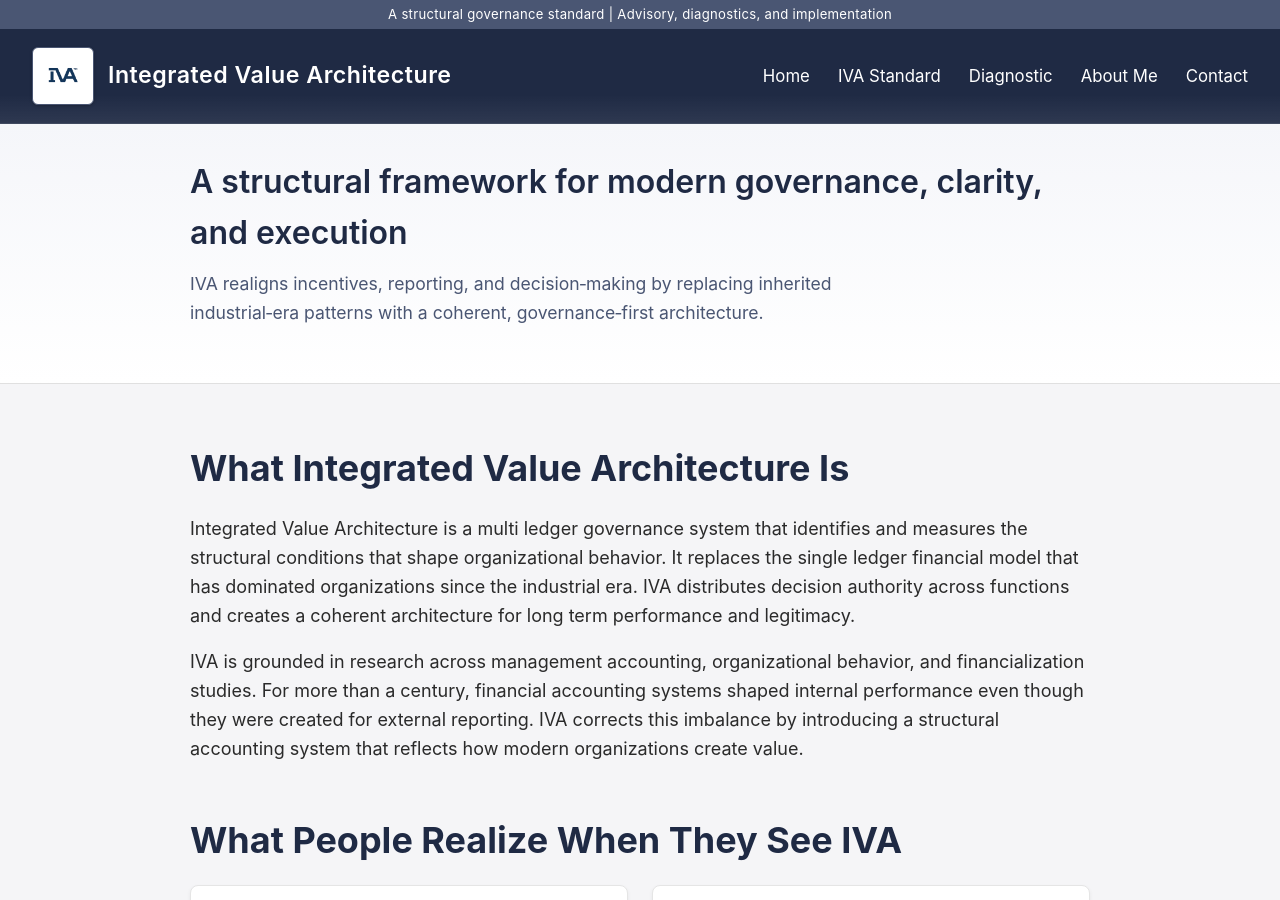
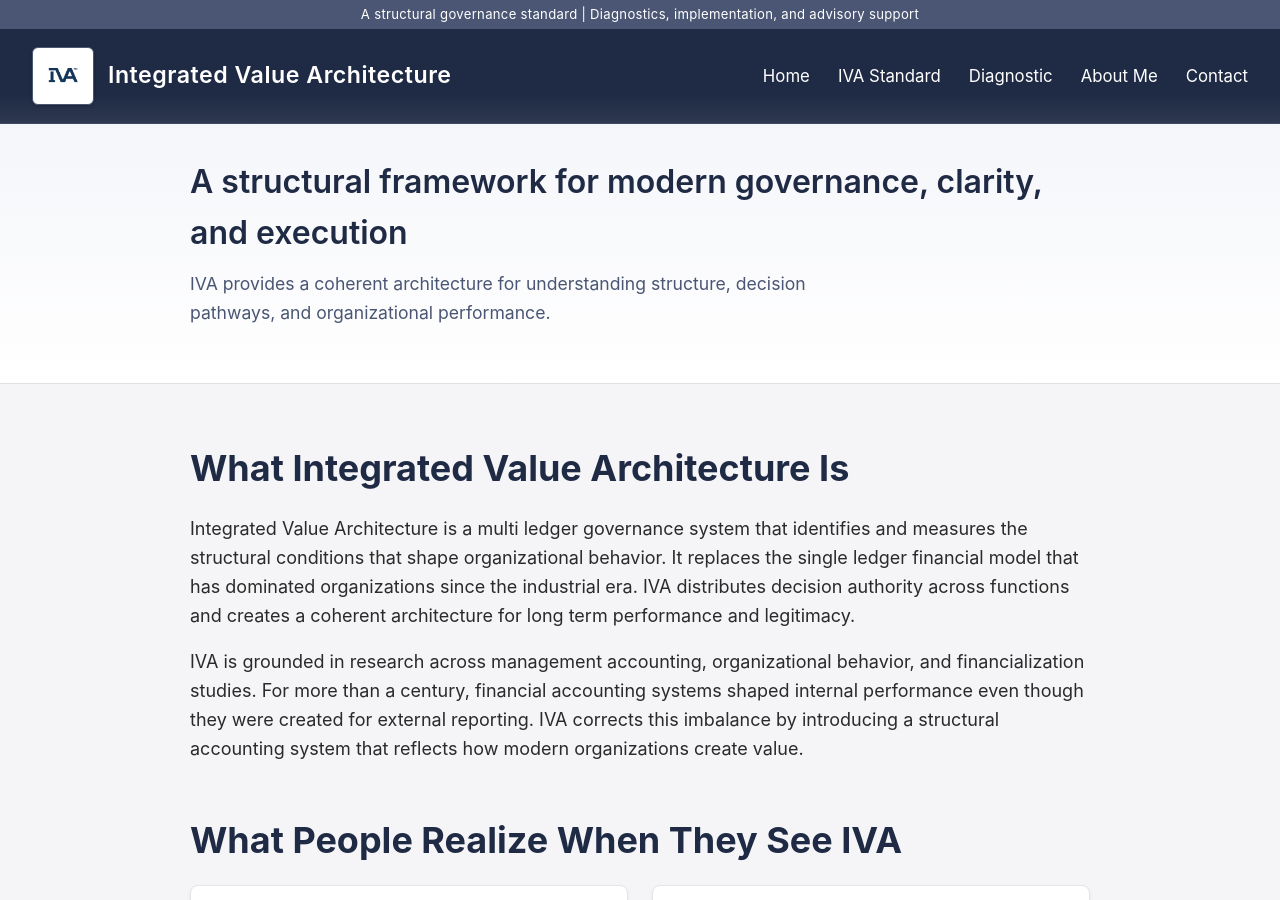
Before and after one commit to efost7873/integratedvaluearchitecture.com, a Jekyll site: the page built from index.md, in a window 1280 px wide and 900 px high. Built offline with Jekyll 4.4.1, drawn with Linux system fonts in a browser that asks for light colours.

Commit message:
Update header.html

```diff
--- a/_includes/header.html
+++ b/_includes/header.html
@@ -1,6 +1,13 @@
 <!-- Identity Bar -->
-<div style="background: #4A5673; color: white; font-size: 0.82rem; padding: 4px 32px; text-align: center; letter-spacing: 0.3px;">
-  A structural governance standard | Advisory, diagnostics, and implementation
+<div style="
+  background: #4A5673;
+  color: white;
+  font-size: 0.82rem;
+  padding: 4px 32px;
+  text-align: center;
+  letter-spacing: 0.3px;
+">
+  A structural governance standard | Diagnostics, implementation, and advisory support
 </div>
 
 <!-- Main Header -->
@@ -13,7 +20,15 @@
   transition: padding 0.25s ease, box-shadow 0.25s ease;
 ">
 
-  <div id="iva-header-inner" style="display: flex; justify-content: space-between; align-items: center; padding: 18px 32px; flex-wrap: wrap; gap: 16px; transition: padding 0.25s ease;">
+  <div id="iva-header-inner" style="
+    display: flex;
+    justify-content: space-between;
+    align-items: center;
+    padding: 18px 32px;
+    flex-wrap: wrap;
+    gap: 16px;
+    transition: padding 0.25s ease;
+  ">
 
     <!-- Logo + Identity -->
     <div style="display: flex; align-items: center; gap: 14px;">
@@ -23,7 +38,13 @@
         style="height: 44px; background: white; padding: 6px 8px; border-radius: 6px; border: 1px solid #4A5673; box-shadow: 0 1px 3px rgba(0,0,0,0.25); transition: height 0.25s ease;"
         id="iva-logo"
       >
-      <div id="iva-title" style="color: white; font-size: 1.45rem; font-weight: 600; letter-spacing: 0.5px; transition: font-size 0.25s ease;">
+      <div id="iva-title" style="
+        color: white;
+        font-size: 1.45rem;
+        font-weight: 600;
+        letter-spacing: 0.5px;
+        transition: font-size 0.25s ease;
+      ">
         Integrated Value Architecture
       </div>
     </div>
@@ -111,7 +132,7 @@
 
 </header>
 
-<!-- Hero Band (left-aligned, micro-fade) -->
+<!-- Hero Band -->
 <div id="iva-hero" style="
   background: linear-gradient(180deg, #F5F6FA 0%, #FFFFFF 100%);
   padding: 32px 32px 40px;
@@ -123,7 +144,7 @@
       A structural framework for modern governance, clarity, and execution
     </h2>
     <p style="margin-top: 12px; font-size: 1.1rem; color: #4A5673; line-height: 1.6; max-width: 700px;">
-      IVA realigns incentives, reporting, and decision‑making by replacing inherited industrial‑era patterns with a coherent, governance‑first architecture.
+      IVA provides a coherent architecture for understanding structure, decision pathways, and organizational performance.
     </p>
   </div>
 </div>
```
Also changed, not shown: other parts of _includes/header.html (+0 -1 lines).
